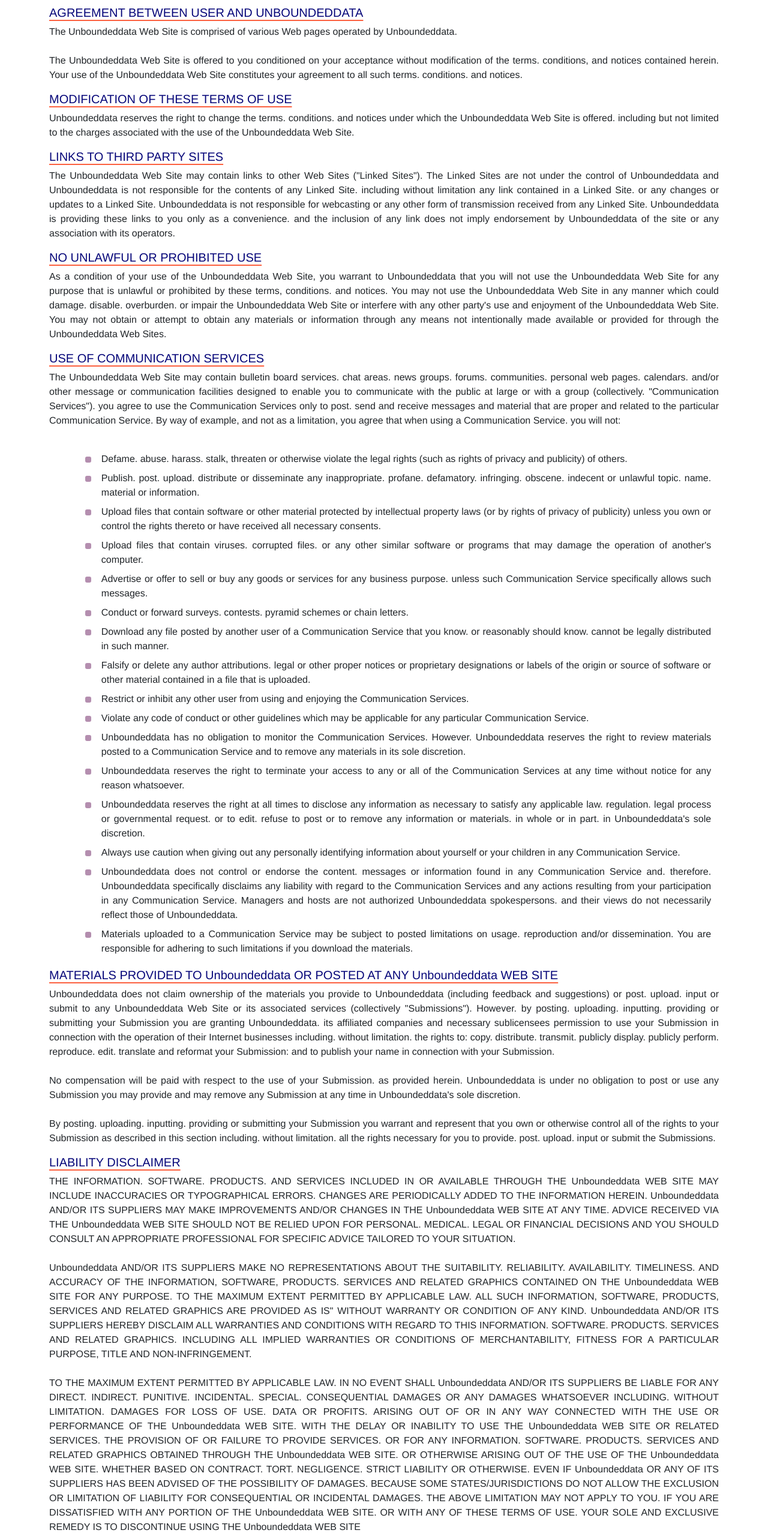
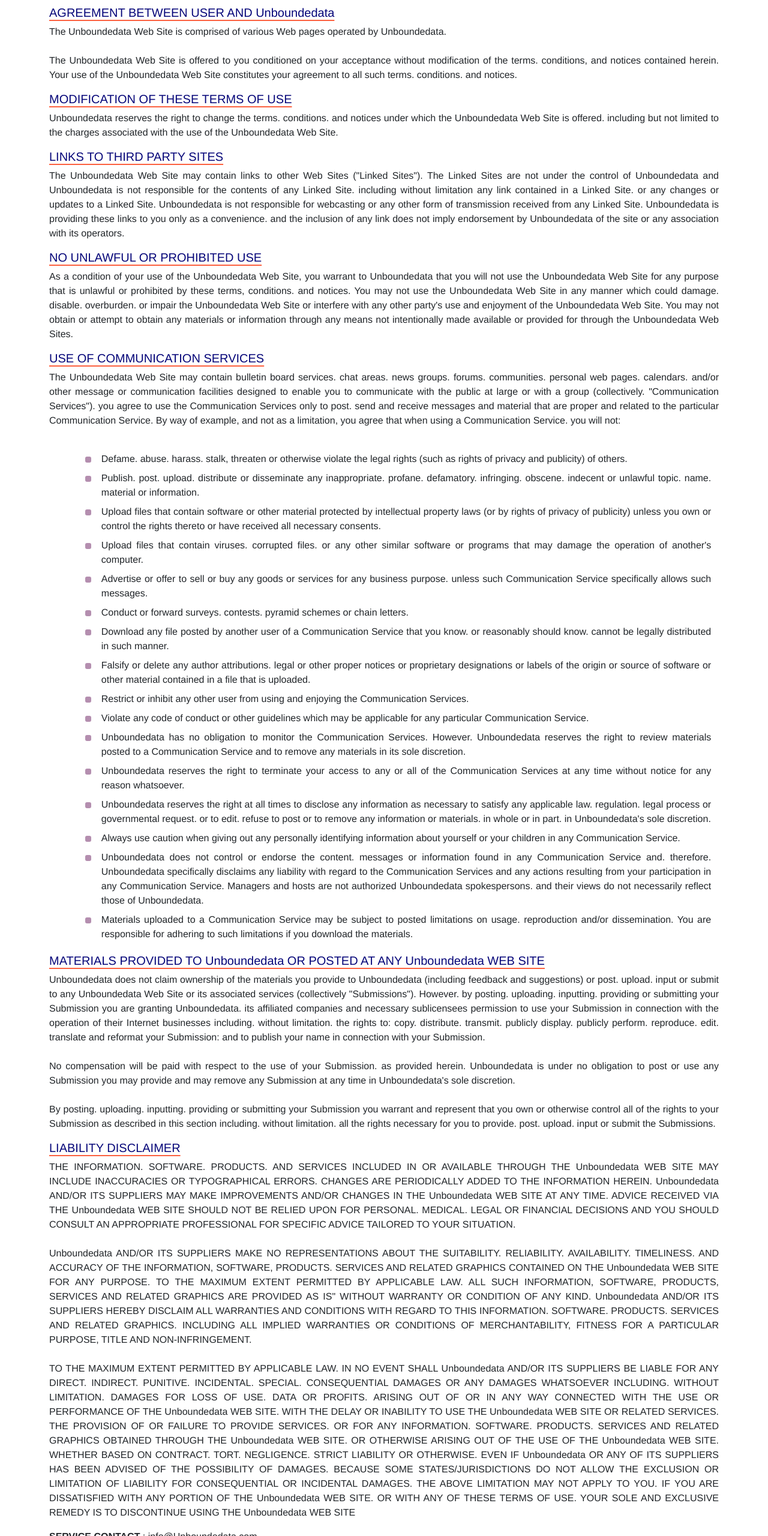
Before and after one commit to Parthiban024/NewWebsite, a plain HTML site: page terms&conditions.html in a window 1280 px wide. Shown: the part 240-2800 px from the top of the page at 60% size. Drawn offline with nearby package versions, Linux system fonts and the light colour scheme.

Commit message:
spell correction

```diff
--- a/terms&conditions.html
+++ b/terms&conditions.html
@@ -28,45 +28,45 @@
           <p class="text-center Data_eng sec3_para">Terms of Use</p>
         </div>
         <div class="card-title mt-5">
-          <h3 class="pp_head">AGREEMENT BETWEEN USER AND UNBOUNDEDDATA</h3>
-          <p class="card-text">The Unboundeddata Web Site is comprised of various Web pages operated by
-            Unboundeddata.<br><br>
-            The Unboundeddata Web Site is offered to you conditioned on your acceptance without modification of the
+          <h3 class="pp_head">AGREEMENT BETWEEN USER AND Unboundedata</h3>
+          <p class="card-text">The Unboundedata Web Site is comprised of various Web pages operated by
+            Unboundedata.<br><br>
+            The Unboundedata Web Site is offered to you conditioned on your acceptance without modification of the
             terms.
-            conditions, and notices contained herein. Your use of the Unboundeddata Web Site constitutes your agreement
+            conditions, and notices contained herein. Your use of the Unboundedata Web Site constitutes your agreement
             to
             all such terms. conditions. and notices.<br>
           </p>
           <h3 class="pp_head">MODIFICATION OF THESE TERMS OF USE</h3>
-          <p class="card-text">Unboundeddata reserves the right to change the terms. conditions. and notices under which
-            the Unboundeddata Web Site is offered. including but not limited to the charges associated with the use of
+          <p class="card-text">Unboundedata reserves the right to change the terms. conditions. and notices under which
+            the Unboundedata Web Site is offered. including but not limited to the charges associated with the use of
             the
-            Unboundeddata Web Site. </p>
+            Unboundedata Web Site. </p>
           <h3 class="pp_head">LINKS TO THIRD PARTY SITES </h3>
-          <p class="card-text">The Unboundeddata Web Site may contain links to other Web Sites ("Linked Sites"). The
+          <p class="card-text">The Unboundedata Web Site may contain links to other Web Sites ("Linked Sites"). The
             Linked
-            Sites are not under the control of Unboundeddata and Unboundeddata is not responsible for the contents of
+            Sites are not under the control of Unboundedata and Unboundedata is not responsible for the contents of
             any
             Linked Site. including without limitation any link contained in a Linked Site. or any changes or updates to
-            a Linked Site. Unboundeddata is not responsible for webcasting or any other form of transmission received
+            a Linked Site. Unboundedata is not responsible for webcasting or any other form of transmission received
             from
-            any Linked Site. Unboundeddata is providing these links to you only as a convenience. and the inclusion of
+            any Linked Site. Unboundedata is providing these links to you only as a convenience. and the inclusion of
             any
-            link does not imply endorsement by Unboundeddata of the site or any association with its operators. </p>
+            link does not imply endorsement by Unboundedata of the site or any association with its operators. </p>
           <h3 class="pp_head">NO UNLAWFUL OR PROHIBITED USE </h3>
-          <p class="card-text">As a condition of your use of the Unboundeddata Web Site, you warrant to Unboundeddata
+          <p class="card-text">As a condition of your use of the Unboundedata Web Site, you warrant to Unboundedata
             that you
-            will not use the Unboundeddata Web Site for any purpose that is unlawful or prohibited by these terms,
-            conditions. and notices. You may not use the Unboundeddata Web Site in any manner which could damage.
+            will not use the Unboundedata Web Site for any purpose that is unlawful or prohibited by these terms,
+            conditions. and notices. You may not use the Unboundedata Web Site in any manner which could damage.
             disable.
-            overburden. or impair the Unboundeddata Web Site or interfere with any other party's use and enjoyment of
+            overburden. or impair the Unboundedata Web Site or interfere with any other party's use and enjoyment of
             the
-            Unboundeddata Web Site. You may not obtain or attempt to obtain any materials or information through any
+            Unboundedata Web Site. You may not obtain or attempt to obtain any materials or information through any
             means
-            not intentionally made available or provided for through the Unboundeddata Web Sites. </p>
+            not intentionally made available or provided for through the Unboundedata Web Sites. </p>
           <h3 class="pp_head">USE OF COMMUNICATION SERVICES </h3>
 
-          <p class="card-text">The Unboundeddata Web Site may contain bulletin board services. chat areas. news groups.
+          <p class="card-text">The Unboundedata Web Site may contain bulletin board services. chat areas. news groups.
             forums. communities. personal web pages. calendars. and/or other message or communication facilities
             designed to enable you to communicate with the public at large or with a group (collectively. "Communication
             Services"). you agree to use the Communication Services only to post. send and receive messages and material
@@ -93,44 +93,44 @@
             <li>Restrict or inhibit any other user from using and enjoying the Communication Services.</li>
             <li>Violate any code of conduct or other guidelines which may be applicable for any particular Communication
               Service.</li>
-            <li>Unboundeddata has no obligation to monitor the Communication Services. However. Unboundeddata reserves
+            <li>Unboundedata has no obligation to monitor the Communication Services. However. Unboundedata reserves
               the
               right to review materials posted to a Communication Service and to remove any materials in its sole
               discretion.</li>
-            <li>Unboundeddata reserves the right to terminate your access to any or all of the Communication Services at
+            <li>Unboundedata reserves the right to terminate your access to any or all of the Communication Services at
               any time without notice for any reason whatsoever. </li>
-            <li>Unboundeddata reserves the right at all times to disclose any information as necessary to satisfy any
+            <li>Unboundedata reserves the right at all times to disclose any information as necessary to satisfy any
               applicable law. regulation. legal process or governmental request. or to edit. refuse to post or to remove
-              any information or materials. in whole or in part. in Unboundeddata's sole discretion.</li>
+              any information or materials. in whole or in part. in Unboundedata's sole discretion.</li>
             <li>Always use caution when giving out any personally identifying information about yourself or your
               children in any Communication Service. </li>
-            <li>Unboundeddata does not control or endorse the content. messages or information found in any
+            <li>Unboundedata does not control or endorse the content. messages or information found in any
               Communication
-              Service and. therefore. Unboundeddata specifically disclaims any liability with regard to the
+              Service and. therefore. Unboundedata specifically disclaims any liability with regard to the
               Communication
               Services and any actions resulting from your participation in any Communication Service. Managers and
-              hosts are not authorized Unboundeddata spokespersons. and their views do not necessarily reflect those of
-              Unboundeddata.</li>
+              hosts are not authorized Unboundedata spokespersons. and their views do not necessarily reflect those of
+              Unboundedata.</li>
             <li>Materials uploaded to a Communication Service may be subject to posted limitations on usage.
               reproduction and/or dissemination. You are responsible for adhering to such limitations if you download
               the materials. </li>
           </ul>
 
 
-          <h3 class="pp_head"> MATERIALS PROVIDED TO Unboundeddata OR POSTED AT ANY Unboundeddata WEB SITE</h3>
-          <p class="card-text"> Unboundeddata does not claim ownership of the materials you provide to Unboundeddata
-            (including feedback and suggestions) or post. upload. input or submit to any Unboundeddata Web Site or its
+          <h3 class="pp_head"> MATERIALS PROVIDED TO Unboundedata OR POSTED AT ANY Unboundedata WEB SITE</h3>
+          <p class="card-text"> Unboundedata does not claim ownership of the materials you provide to Unboundedata
+            (including feedback and suggestions) or post. upload. input or submit to any Unboundedata Web Site or its
             associated services (collectively "Submissions"). However. by posting. uploading. inputting. providing or
-            submitting your Submission you are granting Unboundeddata. its affiliated companies and necessary
+            submitting your Submission you are granting Unboundedata. its affiliated companies and necessary
             sublicensees
             permission to use your Submission in connection with the operation of their Internet businesses including.
             without limitation. the rights to: copy. distribute. transmit. publicly display. publicly perform.
             reproduce. edit. translate and reformat your Submission: and to publish your name in connection with your
             Submission. <br><br>
-            No compensation will be paid with respect to the use of your Submission. as provided herein. Unboundeddata
+            No compensation will be paid with respect to the use of your Submission. as provided herein. Unboundedata
             is
             under no obligation to post or use any Submission you may provide and may remove any Submission at any time
-            in Unboundeddata's sole discretion. <br><br>
+            in Unboundedata's sole discretion. <br><br>
             By posting. uploading. inputting. providing or submitting your Submission you warrant and represent that you
             own or otherwise control all of the rights to your Submission as described in this section including.
             without limitation. all the rights necessary for you to provide. post. upload. input or submit the
@@ -138,69 +138,69 @@
           </p>
           <h3 class="pp_head">LIABILITY DISCLAIMER </h3>
           <p class="card-text">THE INFORMATION. SOFTWARE. PRODUCTS. AND SERVICES INCLUDED IN OR AVAILABLE THROUGH THE
-            Unboundeddata WEB SITE MAY INCLUDE INACCURACIES OR TYPOGRAPHICAL ERRORS. CHANGES ARE PERIODICALLY ADDED TO
+            Unboundedata WEB SITE MAY INCLUDE INACCURACIES OR TYPOGRAPHICAL ERRORS. CHANGES ARE PERIODICALLY ADDED TO
             THE
-            INFORMATION HEREIN. Unboundeddata AND/OR ITS SUPPLIERS MAY MAKE IMPROVEMENTS AND/OR CHANGES IN THE
-            Unboundeddata
-            WEB SITE AT ANY TIME. ADVICE RECEIVED VIA THE Unboundeddata WEB SITE SHOULD NOT BE RELIED UPON FOR PERSONAL.
+            INFORMATION HEREIN. Unboundedata AND/OR ITS SUPPLIERS MAY MAKE IMPROVEMENTS AND/OR CHANGES IN THE
+            Unboundedata
+            WEB SITE AT ANY TIME. ADVICE RECEIVED VIA THE Unboundedata WEB SITE SHOULD NOT BE RELIED UPON FOR PERSONAL.
             MEDICAL. LEGAL OR FINANCIAL DECISIONS AND YOU SHOULD CONSULT AN APPROPRIATE PROFESSIONAL FOR SPECIFIC ADVICE
             TAILORED TO YOUR SITUATION. <br><br>
-            Unboundeddata AND/OR ITS SUPPLIERS MAKE NO REPRESENTATIONS ABOUT THE SUITABILITY. RELIABILITY. AVAILABILITY.
+            Unboundedata AND/OR ITS SUPPLIERS MAKE NO REPRESENTATIONS ABOUT THE SUITABILITY. RELIABILITY. AVAILABILITY.
             TIMELINESS. AND ACCURACY OF THE INFORMATION, SOFTWARE, PRODUCTS. SERVICES AND RELATED GRAPHICS CONTAINED ON
-            THE Unboundeddata WEB SITE FOR ANY PURPOSE. TO THE MAXIMUM EXTENT PERMITTED BY APPLICABLE LAW. ALL SUCH
+            THE Unboundedata WEB SITE FOR ANY PURPOSE. TO THE MAXIMUM EXTENT PERMITTED BY APPLICABLE LAW. ALL SUCH
             INFORMATION, SOFTWARE, PRODUCTS, SERVICES AND RELATED GRAPHICS ARE PROVIDED AS IS" WITHOUT WARRANTY OR
-            CONDITION OF ANY KIND. Unboundeddata AND/OR ITS SUPPLIERS HEREBY DISCLAIM ALL WARRANTIES AND CONDITIONS WITH
+            CONDITION OF ANY KIND. Unboundedata AND/OR ITS SUPPLIERS HEREBY DISCLAIM ALL WARRANTIES AND CONDITIONS WITH
             REGARD TO THIS INFORMATION. SOFTWARE. PRODUCTS. SERVICES AND RELATED GRAPHICS. INCLUDING ALL IMPLIED
             WARRANTIES OR CONDITIONS OF MERCHANTABILITY, FITNESS FOR A PARTICULAR PURPOSE, TITLE AND NON-INFRINGEMENT.
             <br><br>
-            TO THE MAXIMUM EXTENT PERMITTED BY APPLICABLE LAW. IN NO EVENT SHALL Unboundeddata AND/OR ITS SUPPLIERS BE
+            TO THE MAXIMUM EXTENT PERMITTED BY APPLICABLE LAW. IN NO EVENT SHALL Unboundedata AND/OR ITS SUPPLIERS BE
             LIABLE FOR ANY DIRECT. INDIRECT. PUNITIVE. INCIDENTAL. SPECIAL. CONSEQUENTIAL DAMAGES OR ANY DAMAGES
             WHATSOEVER INCLUDING. WITHOUT LIMITATION. DAMAGES FOR LOSS OF USE. DATA OR PROFITS. ARISING OUT OF OR IN ANY
-            WAY CONNECTED WITH THE USE OR PERFORMANCE OF THE Unboundeddata WEB SITE. WITH THE DELAY OR INABILITY TO USE
+            WAY CONNECTED WITH THE USE OR PERFORMANCE OF THE Unboundedata WEB SITE. WITH THE DELAY OR INABILITY TO USE
             THE
-            Unboundeddata WEB SITE OR RELATED SERVICES. THE PROVISION OF OR FAILURE TO PROVIDE SERVICES. OR FOR ANY
-            INFORMATION. SOFTWARE. PRODUCTS. SERVICES AND RELATED GRAPHICS OBTAINED THROUGH THE Unboundeddata WEB SITE.
+            Unboundedata WEB SITE OR RELATED SERVICES. THE PROVISION OF OR FAILURE TO PROVIDE SERVICES. OR FOR ANY
+            INFORMATION. SOFTWARE. PRODUCTS. SERVICES AND RELATED GRAPHICS OBTAINED THROUGH THE Unboundedata WEB SITE.
             OR
-            OTHERWISE ARISING OUT OF THE USE OF THE Unboundeddata WEB SITE. WHETHER BASED ON CONTRACT. TORT. NEGLIGENCE.
-            STRICT LIABILITY OR OTHERWISE. EVEN IF Unboundeddata OR ANY OF ITS SUPPLIERS HAS BEEN ADVISED OF THE
+            OTHERWISE ARISING OUT OF THE USE OF THE Unboundedata WEB SITE. WHETHER BASED ON CONTRACT. TORT. NEGLIGENCE.
+            STRICT LIABILITY OR OTHERWISE. EVEN IF Unboundedata OR ANY OF ITS SUPPLIERS HAS BEEN ADVISED OF THE
             POSSIBILITY OF DAMAGES. BECAUSE SOME STATES/JURISDICTIONS DO NOT ALLOW THE EXCLUSION OR LIMITATION OF
             LIABILITY FOR CONSEQUENTIAL OR INCIDENTAL DAMAGES. THE ABOVE LIMITATION MAY NOT APPLY TO YOU. IF YOU ARE
-            DISSATISFIED WITH ANY PORTION OF THE Unboundeddata WEB SITE. OR WITH ANY OF THESE TERMS OF USE. YOUR SOLE
+            DISSATISFIED WITH ANY PORTION OF THE Unboundedata WEB SITE. OR WITH ANY OF THESE TERMS OF USE. YOUR SOLE
             AND
-            EXCLUSIVE REMEDY IS TO DISCONTINUE USING THE Unboundeddata WEB SITE
+            EXCLUSIVE REMEDY IS TO DISCONTINUE USING THE Unboundedata WEB SITE
           </p>
-          <p class="card-text"><strong>SERVICE CONTACT</strong> : info@unboundeddata.com </p>
+          <p class="card-text"><strong>SERVICE CONTACT</strong> : info@Unboundedata.com </p>
           <h3 class="pp_head">TERMINATION/ACCESS RESTRICTION </h3>
-          <p class="card-text">Unboundeddata reserves the right. in its sole discretion. to terminate your access to the
-            Unboundeddata Web Site and the related services or any portion thereof at any time. without notice. GENERAL
+          <p class="card-text">Unboundedata reserves the right. in its sole discretion. to terminate your access to the
+            Unboundedata Web Site and the related services or any portion thereof at any time. without notice. GENERAL
             To
             the maximum extent permitted by law. this agreement is governed by the laws of the State of Washington.
             U.S.A. and you hereby consent to the exclusive jurisdiction and venue of courts in San Mateo County.
-            California. U.S.A. in all disputes arising out of or relating to the use of the Unboundeddata Web Site. Use
+            California. U.S.A. in all disputes arising out of or relating to the use of the Unboundedata Web Site. Use
             of
-            the Unboundeddata Web Site is unauthorized in any jurisdiction that does not give effect to all provisions
+            the Unboundedata Web Site is unauthorized in any jurisdiction that does not give effect to all provisions
             of
             these terms and conditions, including without limitation this paragraph. You agree that no joint venture,
-            partnership, employment, or agency relationship exists between you and Unboundeddata as a result of this
-            agreement or use of the Unboundeddata Web Site. Unboundeddata's performance of this agreement is subject to
-            existing laws and legal process. and nothing contained in this agreement is in derogation of Unboundeddata's
+            partnership, employment, or agency relationship exists between you and Unboundedata as a result of this
+            agreement or use of the Unboundedata Web Site. Unboundedata's performance of this agreement is subject to
+            existing laws and legal process. and nothing contained in this agreement is in derogation of Unboundedata's
             right to comply with governmental. court and law enforcement requests or requirements relating to your use
-            of the Unboundeddata Web Site or information provided to or gathered by Unboundeddata with respect to such
+            of the Unboundedata Web Site or information provided to or gathered by Unboundedata with respect to such
             use. If
             any part of this agreement is determined to be invalid or unenforceable pursuant to applicable law
             including, but not limited to, the warranty disclaimers and liability limitations set forth above. then the
             invalid or unenforceable provision will be deemed superseded by a valid. enforceable provision that most
             closely matches the intent of the original provision and the remainder of the agreement shall continue in
             effect. Unless otherwise specified herein. this agreement constitutes the entire agreement between the user
-            and Unboundeddata with respect to the Unboundeddata Web Site and it supersedes all prior or contemporaneous
-            communications and proposals. whether electronic. oral or written. between the user and Unboundeddata with
-            respect to the Unboundeddata Web Site. A printed version of this agreement and of any notice given in
+            and Unboundedata with respect to the Unboundedata Web Site and it supersedes all prior or contemporaneous
+            communications and proposals. whether electronic. oral or written. between the user and Unboundedata with
+            respect to the Unboundedata Web Site. A printed version of this agreement and of any notice given in
             electronic form shall be admissible in judicial or administrative proceedings based upon or relating to this
             agreement to the same extent an d subject to the same conditions as other business documents and records
             originally generated and maintained in printed form. It is the express wish to the parties that this
             agreement and all related documents be drawn up in English. </p>
           <h3 class="pp_head">COPYRIGHT AND TRADEMARK NOTICES:</h3>
-          <p class="card-text">All contents of the Unboundeddata Web Site are: 2019 by Unboundeddata and/or its
+          <p class="card-text">All contents of the Unboundedata Web Site are: 2019 by Unboundedata and/or its
             suppliers. All
             rights reserved. </p>
           <h3 class="pp_head">TRADEMARKS</h3>
```
Also changed, not shown: blogThree.html (+1 -1 lines), blogTwo.html (+1 -1 lines), company.html (+1 -1 lines), index.html (+1 -1 lines), industries.html (+1 -1 lines), privacyPolicy.html (+33 -33 lines), services.html (+1 -1 lines).
